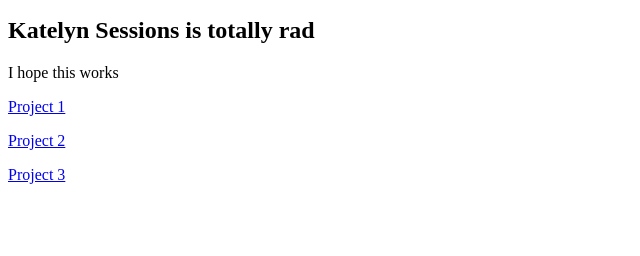
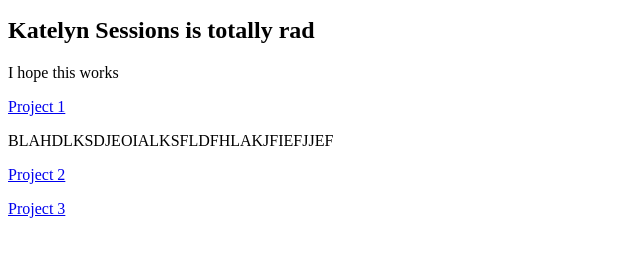
Before and after one commit to asanford/Project_3, a plain HTML site: page index.html in a window 1280 px wide. Shown: the part 110-366 px from the top of the page, without its empty margins (0-640 px from the left). Drawn offline with Linux system fonts and the light colour scheme.

Commit message:
Update index.html

```diff
--- a/index.html
+++ b/index.html
@@ -25,7 +25,7 @@
     <p>
       <a href = "project1/project1.html">Project 1</a>
     </p>
-
+    <p>BLAHDLKSDJEOIALKSFLDFHLAKJFIEFJJEF</p>
     <p>
       <a href = "project2/project2.php">Project 2</a>
     </p>
```
